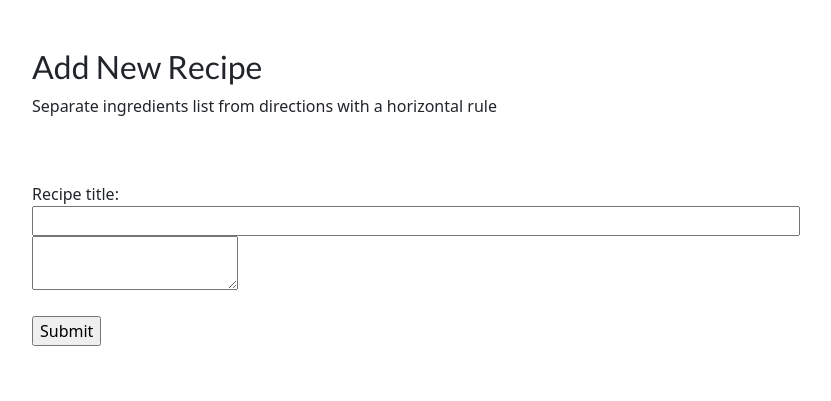
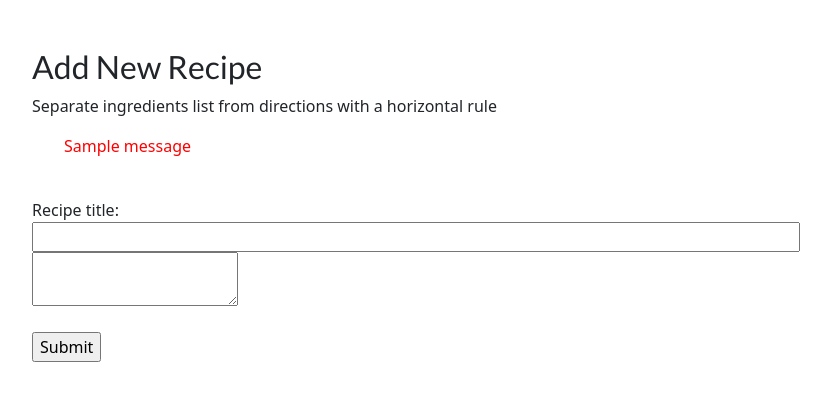
Before and after one commit to 0710160/task-manager, a Flask app: page /add_recipe in a window 1280 px wide. Shown: the part 66-467 px from the top of the page, without its empty margins (62-893 px from the left). Run offline with Flask 2, Linux system fonts and the light colour scheme; a user stored in the database is signed in; tables that the repository leaves empty hold one stand-in row (values such as "Sample post"); one stand-in notice (Sample message) is shown; some libraries are stand-ins or nearby versions; some web fonts are replaced.

Commit message:
Add delete route, add flash message if horizontal rule hasn't been added, require recipe title.

```diff
--- a/main.py
+++ b/main.py
@@ -19,6 +19,7 @@ app.config['CKEDITOR_SERVE_LOCAL'] = True
 app.config['CKEDITOR_FILE_UPLOADER'] = 'upload'
 ## TODO: work out upload path for Heroku
 ## TODO: create PDF to text uploader
+## TODO: submit task edit redirects to home; needs to go to tasks
 app.config['UPLOADED_PATH'] = os.path.join(basedir, 'uploads')
 app.config['CKEDITOR_HEIGHT'] = 250
 
@@ -80,7 +81,7 @@ class TaskList(db.Model):
 class Recipes(db.Model):
     __tablename__ = 'recipes'
     id = db.Column(db.Integer, primary_key=True, autoincrement=True)
-    title = db.Column(db.String(256))
+    title = db.Column(db.String(256), nullable=False)
     data_keywords = db.Column(db.String)
     recipe_body = db.Column(db.String)
     date_added = db.Column(db.String, default=datetime.today().strftime('%d-%m-%Y'))
@@ -115,20 +116,34 @@ def add_recipe():
         new_recipe_name = form.title.data
         ckeditor_data = form.directions.data
         ingredients = []
+        hr_present = False
         for i in ckeditor_data.splitlines():
             if i == "<hr />":
-                break
+                hr_present = True
             else:
                 if 'Ingredients' not in i:
-                    ingredients.append(i.replace("<br />",""))
-        new_recipe = Recipes(title=new_recipe_name,
-                             recipe_body=ckeditor_data,
-                             data_keywords=json.dumps(ingredients))
-        print(ingredients)
-        print(type(ingredients))
-        db.session.add(new_recipe)
-        db.session.commit()
-        return redirect(url_for('recipes'))
+                    ingredients.append(i.replace("<br />", ""))
+        if not hr_present:
+            flash("Ensure a horizontal line is entered after the ingredients section.")
+            return render_template("add_recipe.html", form=form)
+        else:
+            new_recipe = Recipes(title=new_recipe_name,
+                                 recipe_body=ckeditor_data,
+                                 data_keywords=json.dumps(ingredients))
+            print(ingredients)
+            print(type(ingredients))
+            db.session.add(new_recipe)
+            db.session.commit()
+            return redirect(url_for('recipes'))
+
+
+@app.route("/delete_recipe/<recipe_id>")
+@login_required
+def delete_recipe(recipe_id):
+    delete_recipe = Recipes.query.get(recipe_id)
+    db.session.delete(delete_recipe)
+    db.session.commit()
+    return redirect(url_for('recipes'))
 
 
 @app.route("/task_man")
--- a/static/styles.css
+++ b/static/styles.css
@@ -1,5 +1,9 @@
 h1, h2 {
   font-family: 'Lato', sans-serif;
+}
+
+.flashes {
+  color: red;
 }
 
 /*---------------------------------------- NAVBAR ---------------------------------------*/
--- a/templates/add_recipe.html
+++ b/templates/add_recipe.html
@@ -6,7 +6,17 @@
 <div class="edit-screen container col-xxl-8 px-4 py-5">
   <h2>Add New Recipe</h2>
     <p>Separate ingredients list from directions with a horizontal rule</p>
-    <br /><br />
+    <!--Flash message if </hr> hasn't been added-->
+        {% with messages = get_flashed_messages() %}
+        {% if messages %}
+        <ul class=flashes>
+            {% for message in messages %}
+            {{ message }}
+            {% endfor %}
+        </ul>
+        {% endif %}
+        {% endwith %}
+    <br />
     <form action="" method="POST">
         {{ form.title.label }}<br />
         {{ form.title }}<br />
--- a/templates/recipes.html
+++ b/templates/recipes.html
@@ -13,7 +13,8 @@
   {% for i in recipes %}
     <li>
       {% if current_user.is_authenticated %}
-      <span><a href="#"><i class="bi bi-pencil"></i></a><span></span><a href="#"><i class="bi bi-x-square"></i></a></span>
+      <span><a href="#"><i class="bi bi-pencil"></i></a>
+        <a href="/delete_recipe/{{ i.id }}"><i class="bi bi-x-square"></i></a></span>
       {% endif %}
       <a href="/recipe/{{ i.id }}" data-keywords="{{ i.data_keywords }}">{{ i.title }}</a> </li>
     {% endfor %}
```
Also changed, not shown: personal.db.
